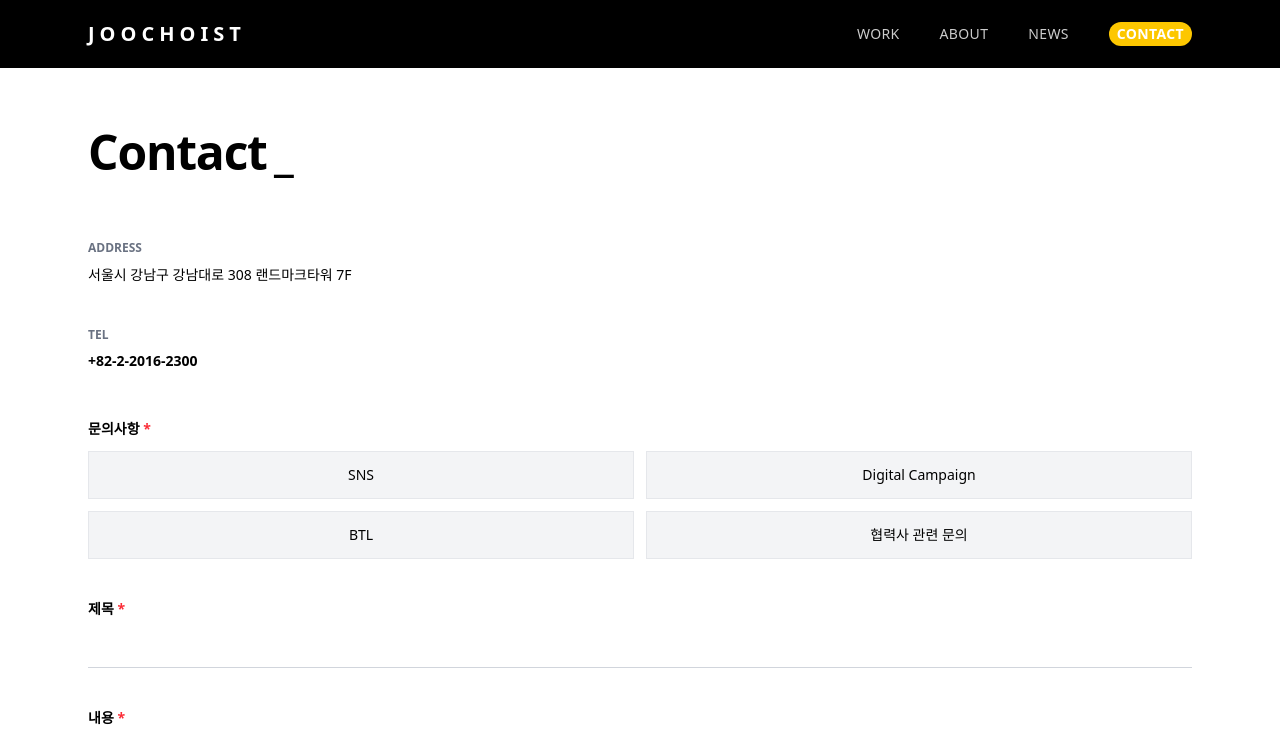
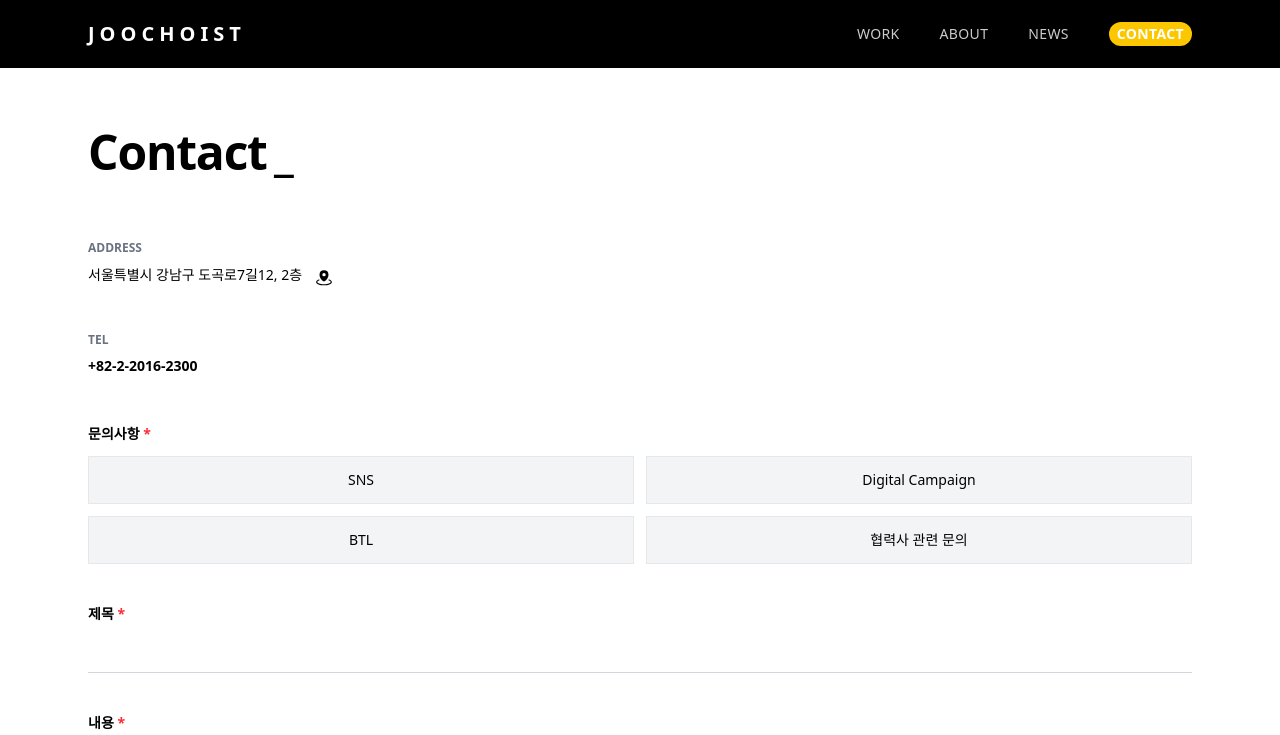
Before and after one commit to wnsgh1a/junhojin, a Next.js app: page /contact in a window 1280 px wide. Shown: the top 735 px of the page. Built offline with nearby package versions, Linux system fonts and the light colour scheme.

Commit message:
contact페이지 구글맵 링크버튼

```diff
--- a/app/contact/page.tsx
+++ b/app/contact/page.tsx
@@ -2,6 +2,7 @@
 "use client";
 
 import { useState } from "react";
+import { MapPinAreaIcon } from "@phosphor-icons/react";
 
 type FormState = {
   inquiry: string;
@@ -94,9 +95,19 @@ export default function ContactPage() {
               <h2 className="text-xs font-semibold text-gray-500 uppercase mb-2">
                 Address
               </h2>
-              <p className="text-sm leading-relaxed">
-                서울시 강남구 강남대로 308 랜드마크타워 7F
-              </p>
+              <div className="flex">
+                <p className="text-sm leading-relaxed">
+                  서울특별시 강남구 도곡로7길12, 2층
+                </p>
+                <a
+                  href="https://www.google.com/maps/search/?api=1&query=%EC%84%9C%EC%9A%B8%ED%8A%B9%EB%B3%84%EC%8B%9C%20%EA%B0%95%EB%82%A8%EA%B5%AC%20%EB%8F%84%EA%B3%A1%EB%A1%9C7%EA%B8%B8%2012%2C%202%EC%B8%B5"
+                  target="_blank"
+                  rel="noopener noreferrer"
+                  className="ml-2 inline-flex w-7 h-7 items-center justify-center text-[11px]"
+                >
+                  <MapPinAreaIcon size={18} weight="fill" />
+                </a>
+              </div>
             </div>
 
             <div>
```
